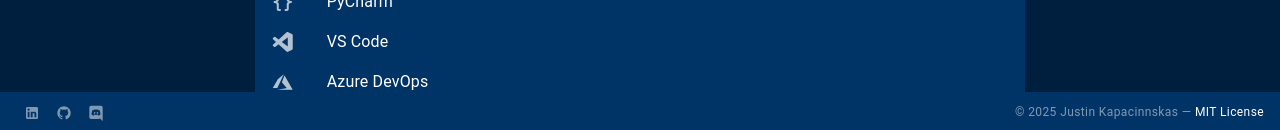
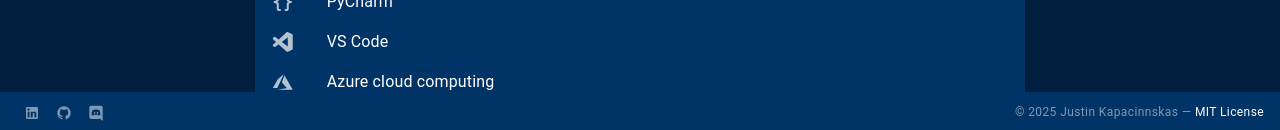
Before and after one commit to kapnine/portfolio, a Vue app in the folder portfolio_fe/: page / in a window 1280 px wide. Shown: the part 668-798 px from the top of the page. Built offline with nearby package versions, Linux system fonts and the light colour scheme.

Commit message:
Updates text

```diff
--- a/portfolio_fe/src/components/HelloWorld.vue
+++ b/portfolio_fe/src/components/HelloWorld.vue
@@ -55,7 +55,7 @@
     { name: 'Django', icon: 'mdi-language-python' },
     { name: 'PyCharm', icon: 'mdi-code-braces' },
     { name: 'VS Code', icon: 'mdi-microsoft-visual-studio-code' },
-    { name: 'Azure DevOps', icon: 'mdi-microsoft-azure' },
+    { name: 'Azure cloud computing', icon: 'mdi-microsoft-azure' },
     { name: 'Docker', icon: 'mdi-docker' },
     { name: 'GitHub', icon: 'mdi-github' },
     { name: 'Postgres', icon: 'mdi-database' },
```
